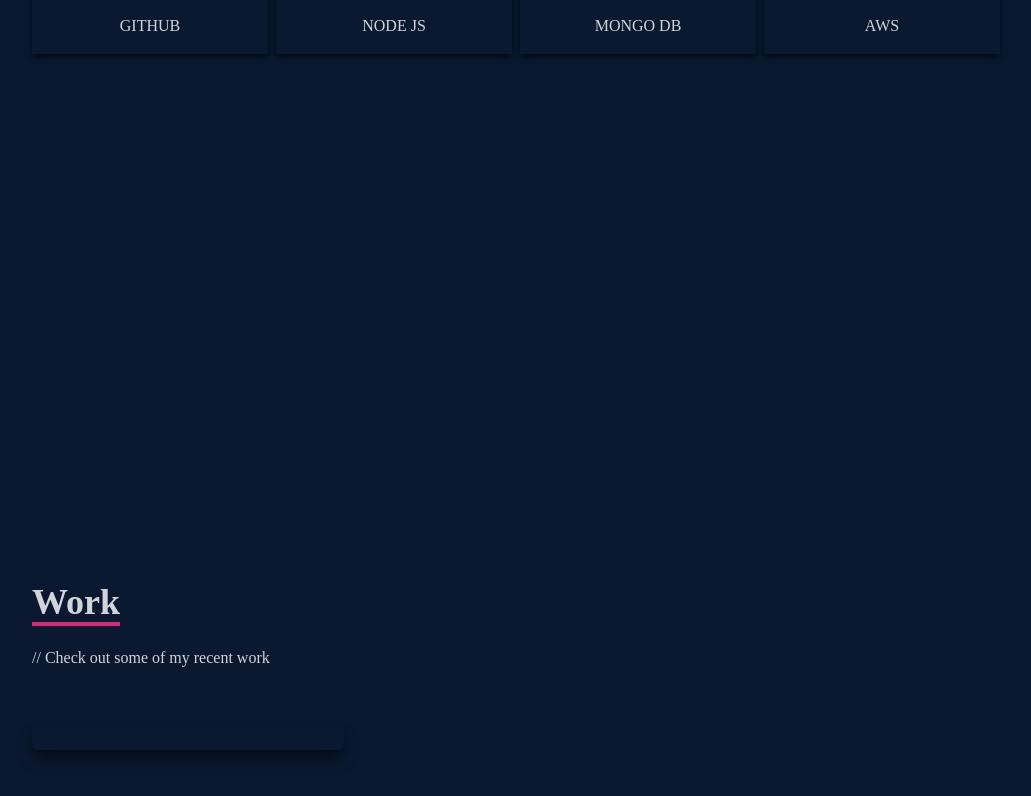
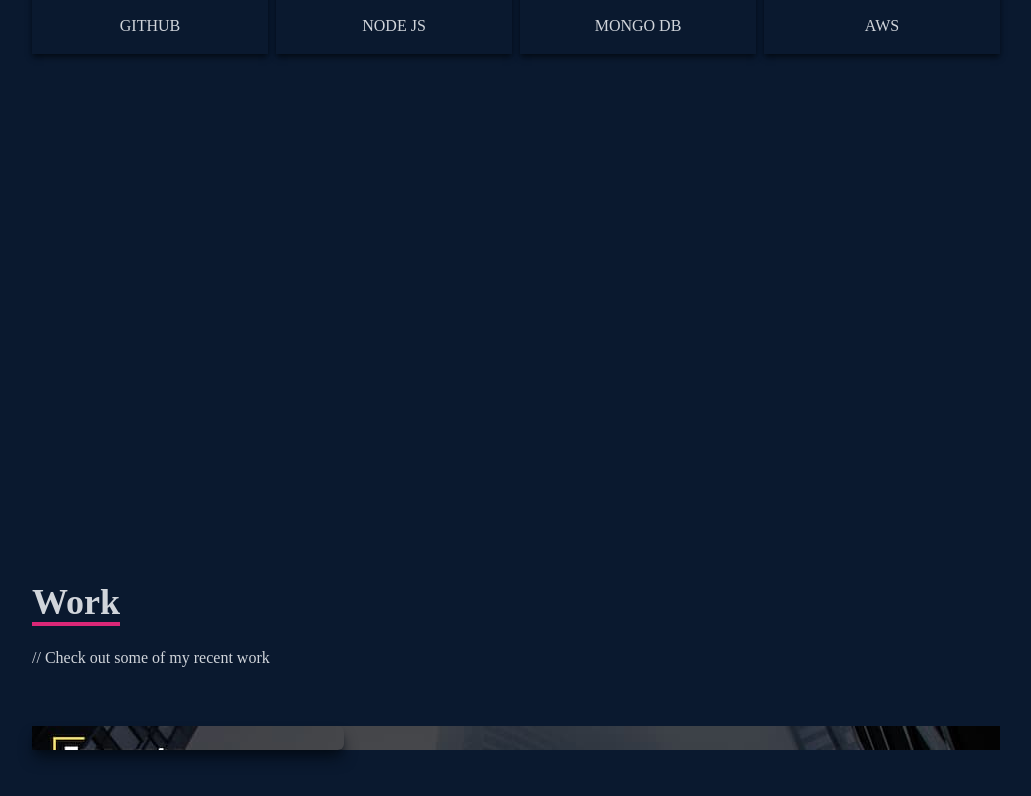
Before and after one commit to amitnarine/amitnarine-portfolio, a React (Create React App) app: page / in a window 1280 px wide. Shown: the part 2134-2930 px from the top of the page, without its empty margins (124-1155 px from the left). Built offline with nearby package versions, Linux system fonts and the light colour scheme.

Commit message:
working on background

```diff
--- a/src/components/Work.jsx
+++ b/src/components/Work.jsx
@@ -12,7 +12,8 @@
             </div>
 
 
-            <div className='grid sm:grid-cols-2 md:grid-cols-3 gap-4'>
+            <div style={{backgroundImage: `url(${WorkImg})`}}
+            className='grid sm:grid-cols-2 md:grid-cols-3 gap-4'>
                 <div className='shadow-lg shadow-[#040c16] group container rounded-md flex justify-center items-center mx-auto content-div'>
 
                     {/* Hover Effects */}
```
